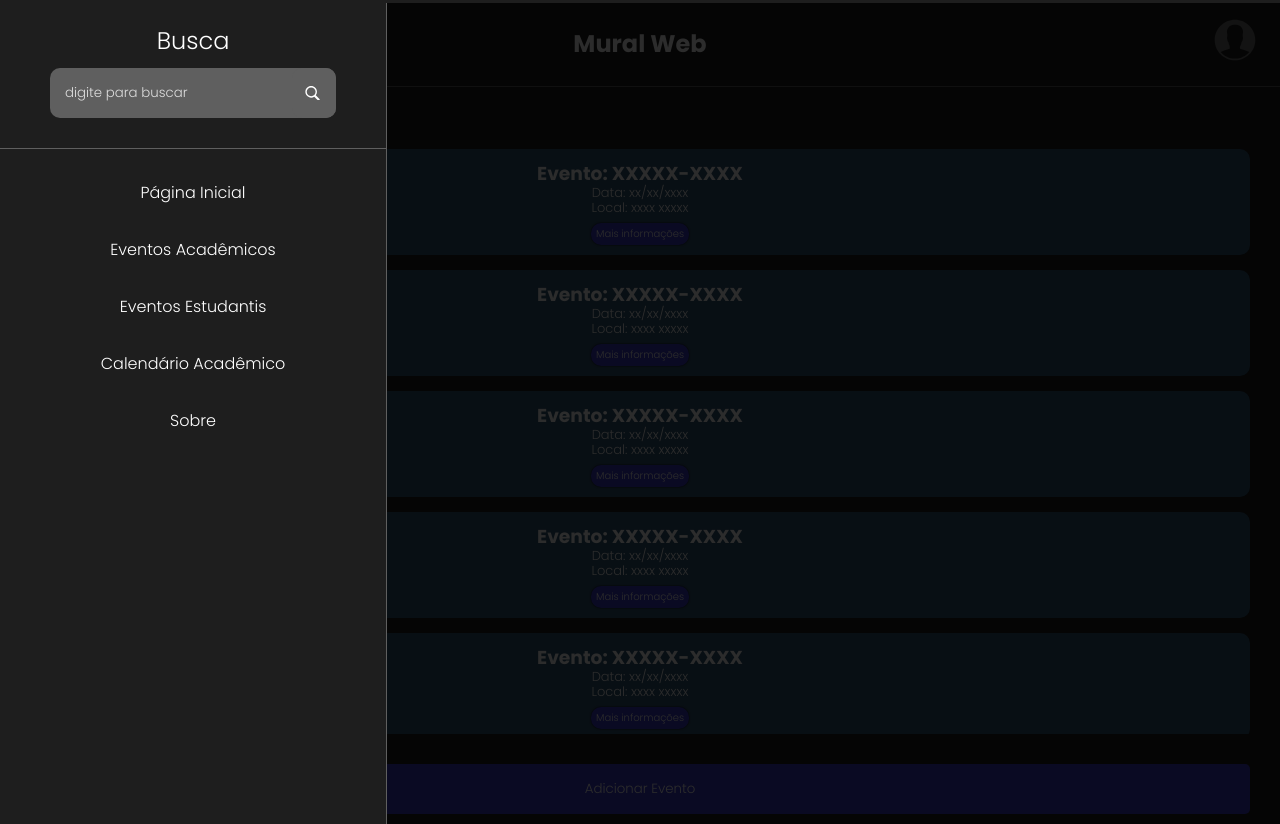
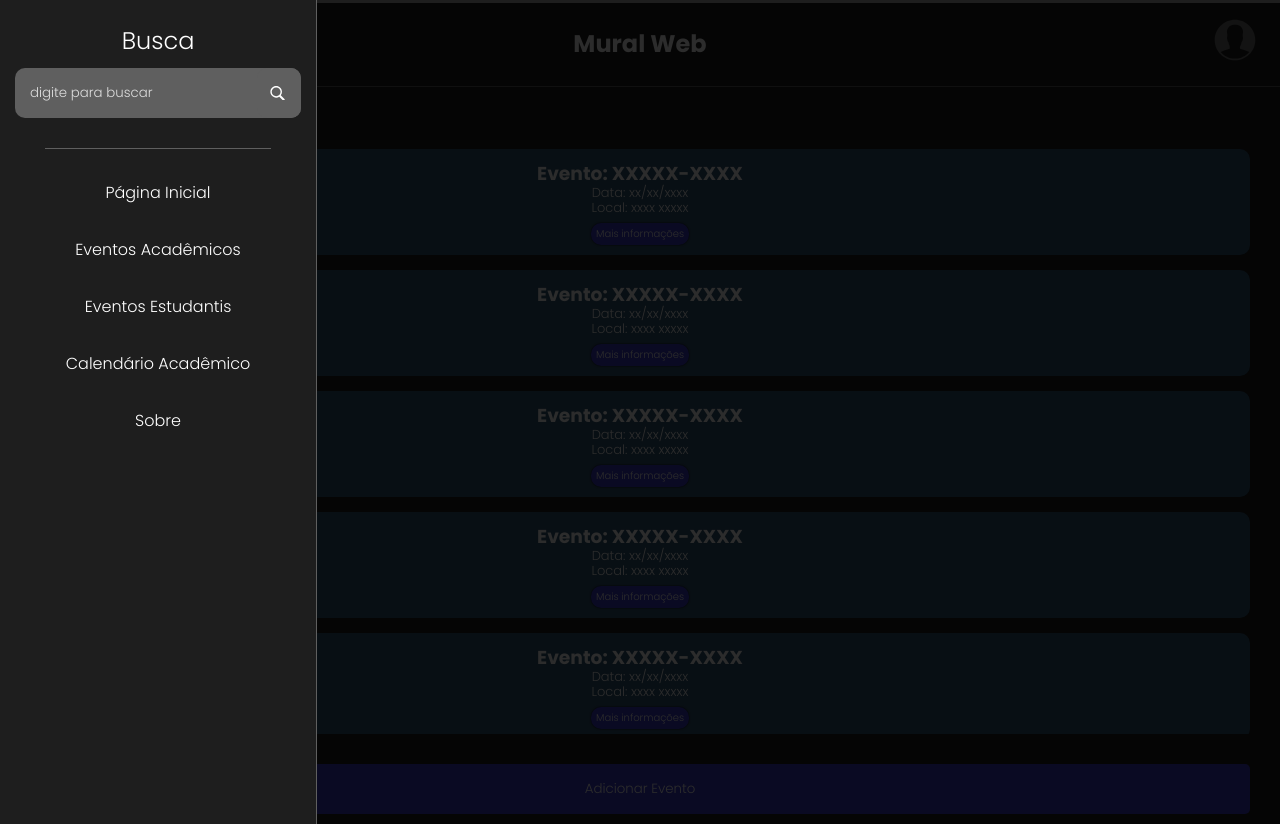
Before and after one commit to wesleyfreit/Mural-Web, a plain HTML site: page index.html in a window 1280 px wide. Both pictures are taken after a click on the button 45 px from the left and 43 px from the top of the page. Drawn offline with Linux system fonts and the light colour scheme.

Commit message:
ajustes no menu

```diff
--- a/src/styles/style.css
+++ b/src/styles/style.css
@@ -86,10 +86,13 @@ body {
     background-color: var(--cor-fundo);
     border-right: 1px solid var(--cor-hover);
     display: none;
+    flex-direction: column;
+    justify-content: center;
+    align-items: center;
 }
 
 .header-nav.active .menuInside {
-    display: block;
+    display: flex;
     animation-duration: 0.5s;
     animation-name: slidein;
 }
@@ -136,10 +139,10 @@ body {
 .lupaBusca {
     padding: 20px 0;
     display: flex;
-    justify-content: center;
     flex-direction: column;
-    text-align: center;
-    margin: 10px 50px;
+    align-items: center;
+    margin: 10px 15px;
+    width: min-content;
 }
 
 .lupaBusca h2 {
```
